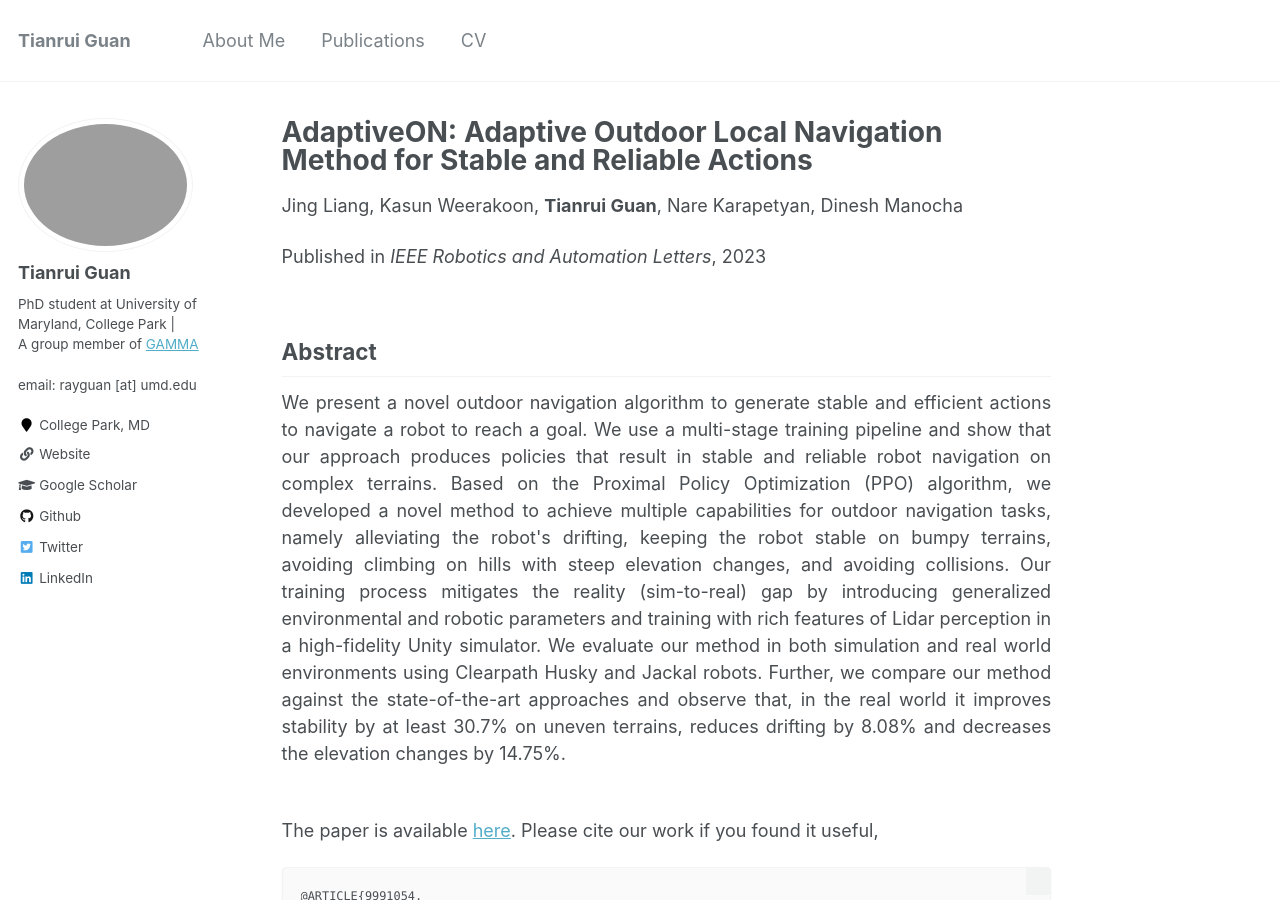
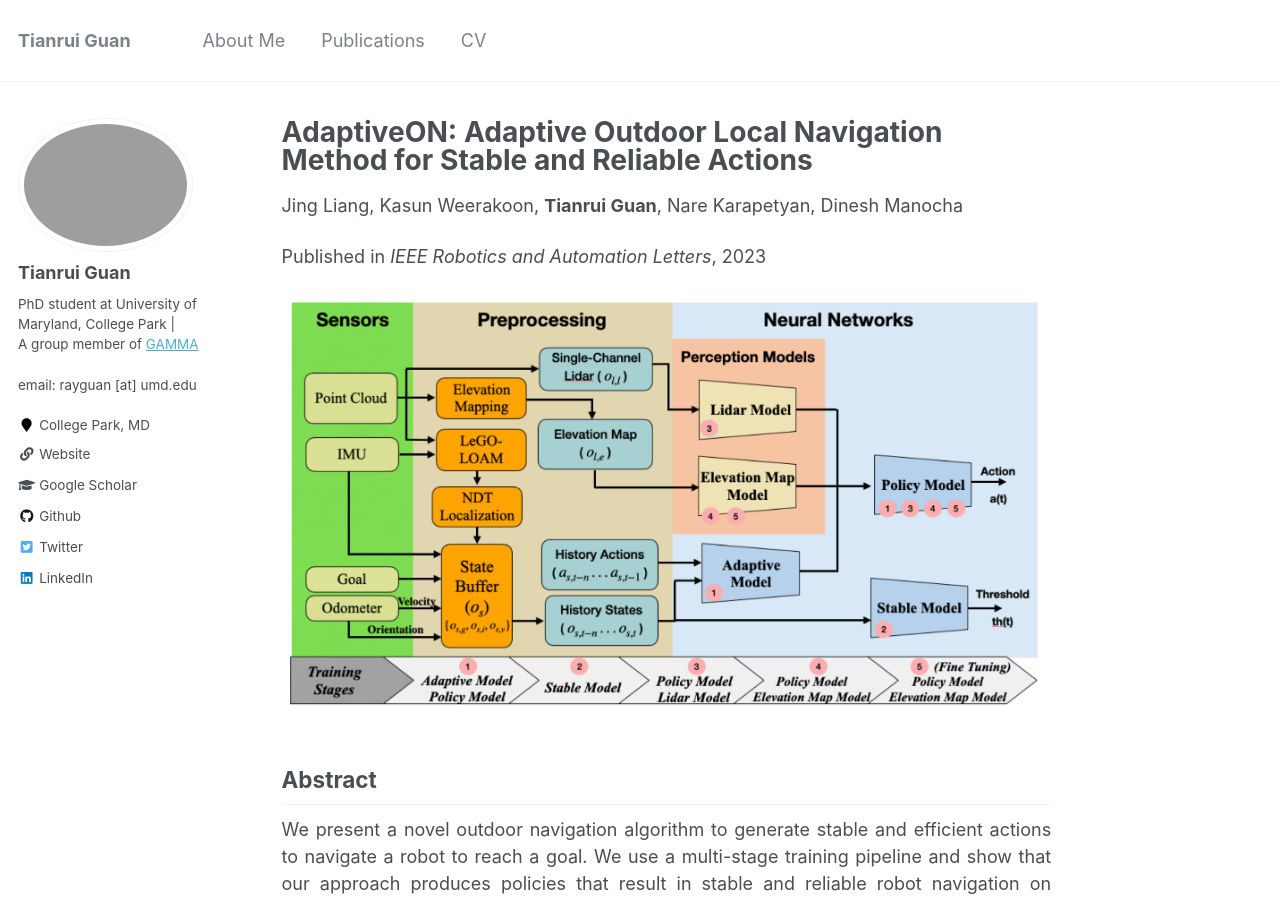
Before and after one commit to rayguan97/rayguan97.github.io, a Jekyll site: the page built from _other-publications/2023-02-01-adaptiveon.md, in a window 1280 px wide and 900 px high. Built offline with Jekyll 4.4.1, drawn with Linux system fonts in a browser that asks for light colours.

Commit message:
fix bugs

```diff
--- a/_other-publications/2023-02-01-adaptiveon.md
+++ b/_other-publications/2023-02-01-adaptiveon.md
@@ -13,6 +13,9 @@ authors: "Jing Liang, Kasun Weerakoon, <b>Tianrui Guan</b>, Nare Karapetyan, Din
 # citation: 'Your Name, You. (2009). &quot;Paper Title Number 1.&quot; <i>Journal 1</i>. 1(1).'
 ---
 
+<p style="text-align:center;">
+<img src="../images/adaptiveon_teaser.png" width="800">
+</p>
 
 ## Abstract
 
```
Also changed, not shown: _other-publications/2019-07-20-tnp.md (+2 -2 lines), _other-publications/2023-03-02-aztr.md (+1 -1 lines).
